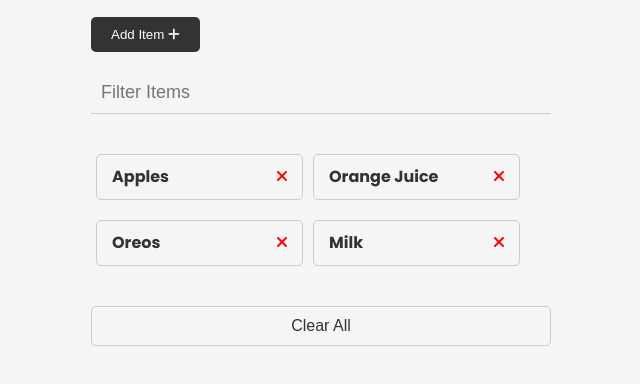
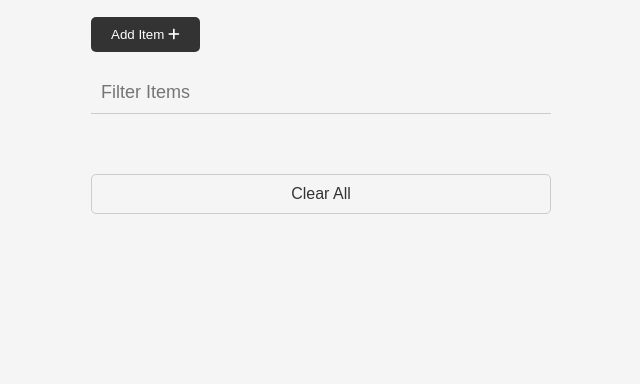
Before and after one commit to seanscott95/JustDoItList, a website: page index.html in a window 1280 px wide. Shown: the part 164-548 px from the top of the page, without its empty margins (319-959 px from the left). Drawn offline with Linux system fonts and the light colour scheme.

Commit message:
removed hardcoded list items that were used for development

```diff
--- a/index.html
+++ b/index.html
@@ -48,30 +48,7 @@
         </section>
         <section>
             <ul id="itemList" class="items">
-                <li>
-                    Apples
-                    <button class="removeItem btnLink textRed">
-                        <i class="fa-solid fa-xmark"></i>
-                    </button>
-                </li>
-                <li>
-                    Orange Juice
-                    <button class="removeItem btnLink textRed">
-                        <i class="fa-solid fa-xmark"></i>
-                    </button>
-                </li>
-                <li>
-                    Oreos
-                    <button class="removeItem btnLink textRed">
-                        <i class="fa-solid fa-xmark"></i>
-                    </button>
-                </li>
-                <li>
-                    Milk
-                    <button class="removeItem btnLink textRed">
-                        <i class="fa-solid fa-xmark"></i>
-                    </button>
-                </li>
+                <!-- List elements added here by javascript -->
             </ul>
             <button id="clear" class="btnClear">Clear All</button>
         </section>
```
